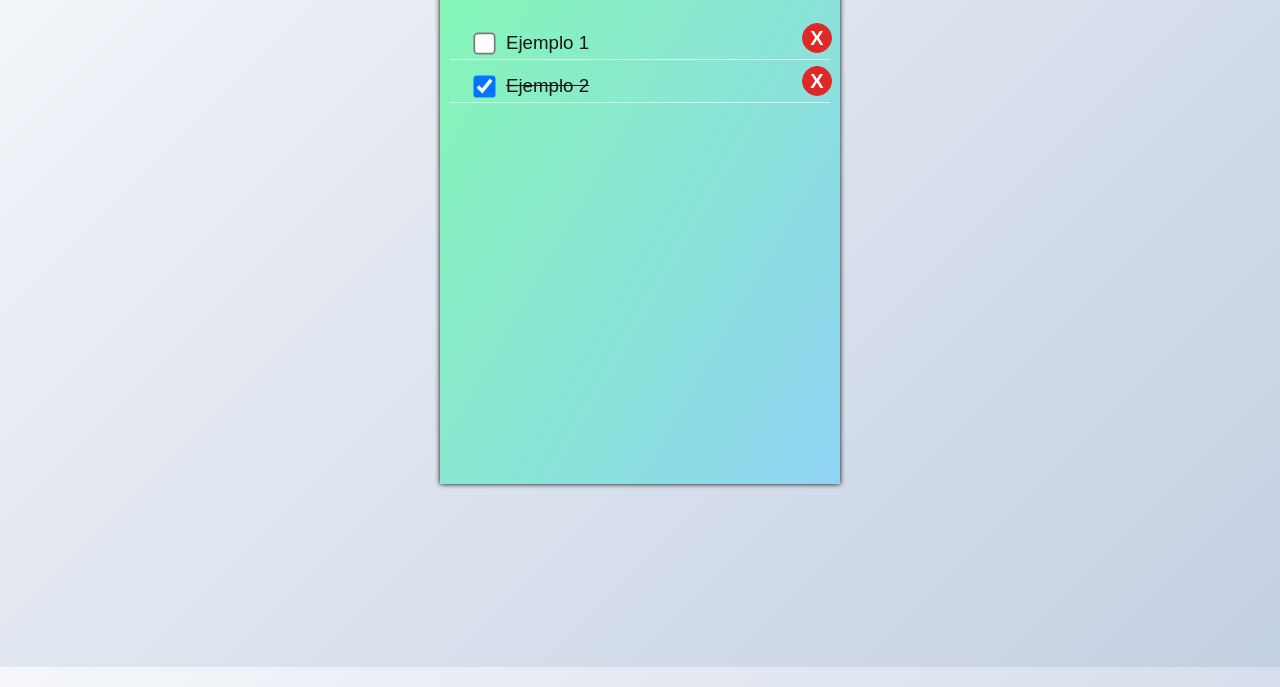
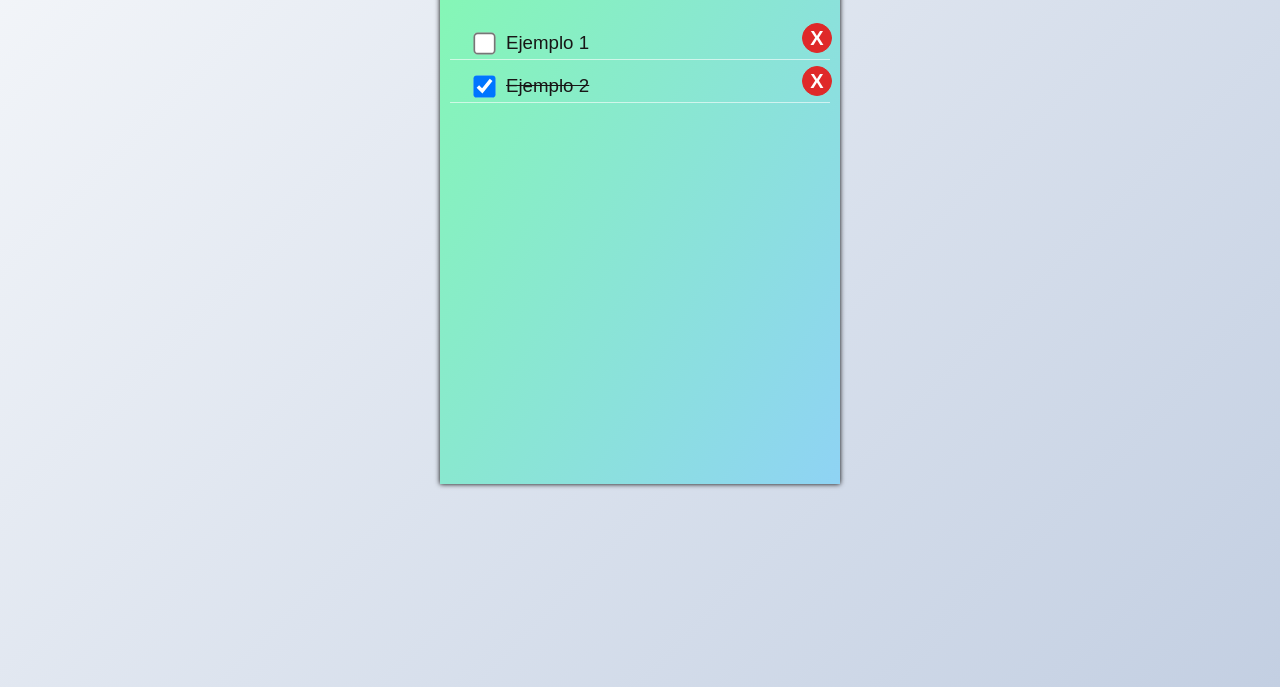
Before and after one commit to gaby07dev/toDoList, a plain HTML site: page index.html in a window 1280 px wide. Shown: the part 133-820 px from the top of the page. Drawn offline with Linux system fonts and the light colour scheme.

Commit message:
body min-height: 100vh

```diff
--- a/style.css
+++ b/style.css
@@ -2,7 +2,7 @@
 html {
     box-sizing: border-box;
     font-size: 14px;
-    height: 100%;
+/*     height: 100%; */
   }
 *, *:before, *:after {
     box-sizing: inherit;
@@ -17,7 +17,8 @@ html {
 }
 body{
     background-image: linear-gradient(135deg, #f5f7fa 0%, #c3cfe2 100%);
-    height: 100%;
+/*     height: 100%; */
+    min-height: 100vh;
 }
 
 /* CONTENEDOR */
```
